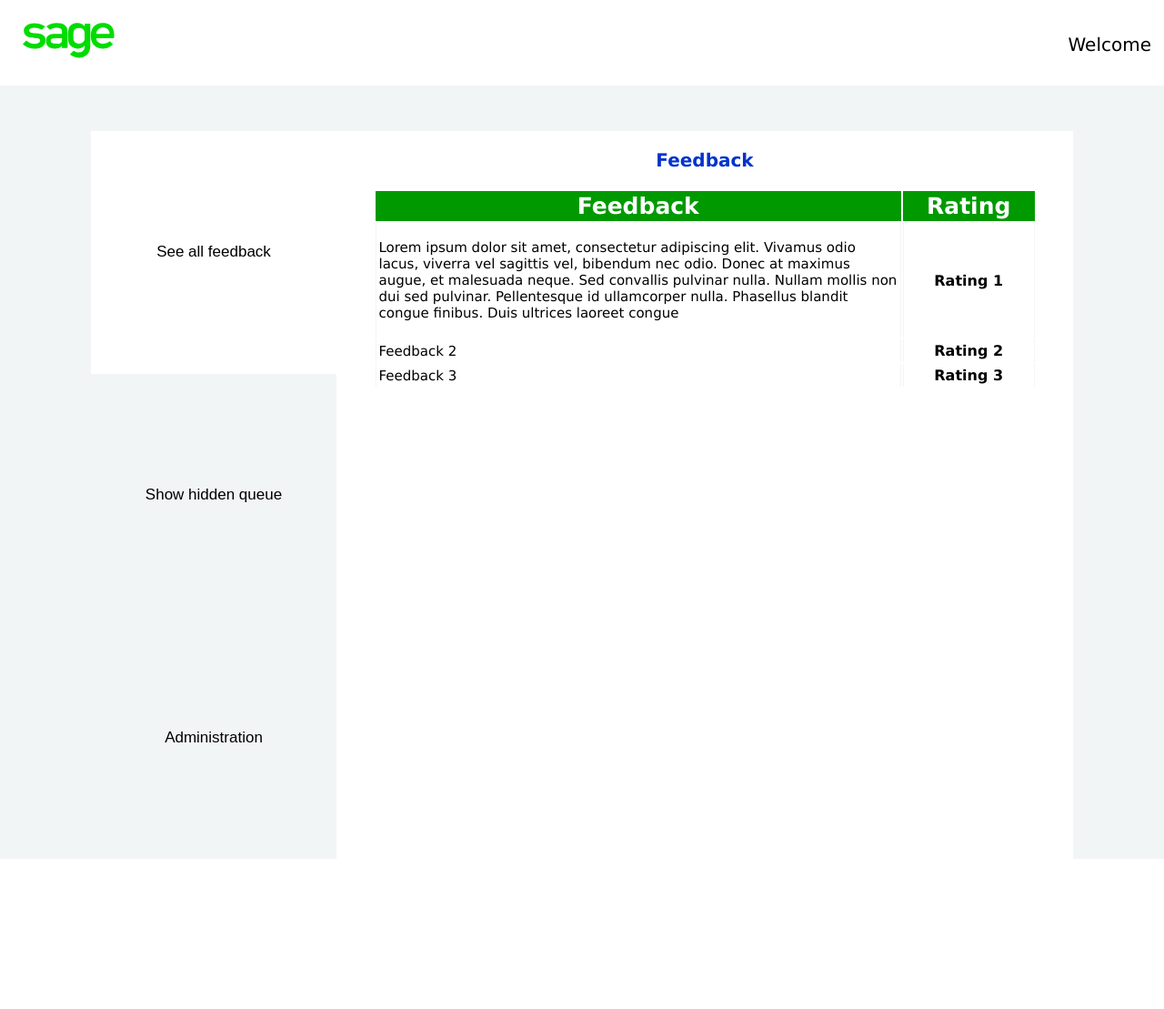
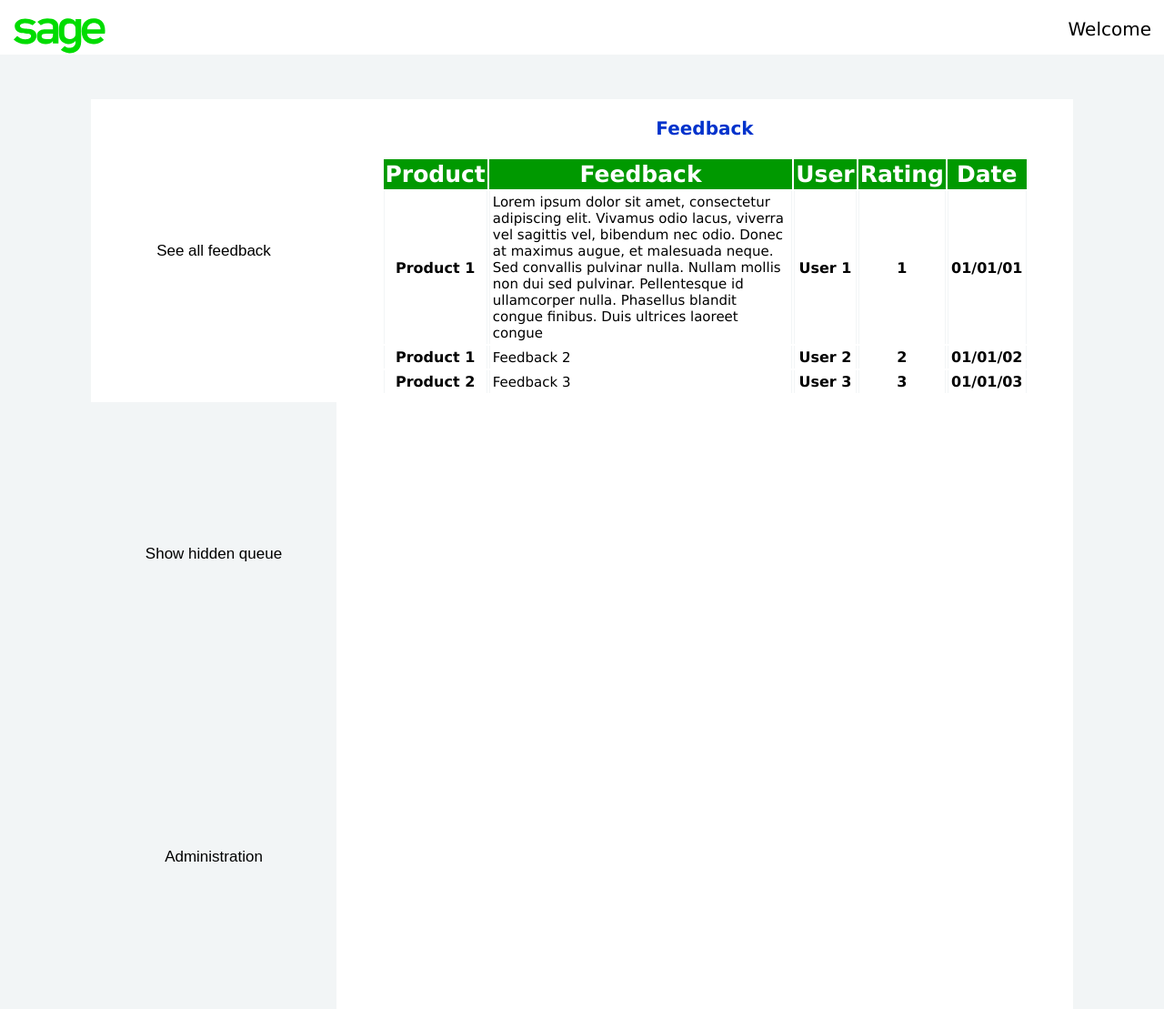
Before and after one commit to WildLeek/8005_project_Team11, a PHP site: page /AdminPanel.html in a window 1280 px wide. Shown: the whole page at 91% size. Before the commit the page ends 944 px from the top, so only its background shows below. Run offline with PHP 8.4, Linux system fonts and the light colour scheme; lists and menus that the app fills with data are empty; some libraries are stand-ins or nearby versions.

Commit message:
Updated the admin panel feedback sorting and filtering

```diff
--- a/AddFeedback.html
+++ b/AddFeedback.html
@@ -8,7 +8,6 @@
 </head>
 <body>
       <!-- TODO: user and rank should be taken from session and sent from here as well -->
-<div>
 
 <form action="insertFeedback.php" method="post">
   <textarea name="feedback" rows="20" cols="50"> Put your feedback here
--- a/AdminPanel.html
+++ b/AdminPanel.html
@@ -5,6 +5,11 @@
 <head>
     <meta charset="utf-8" />
     <title> Sage - admin panel</title>
+    <!--JQuery script, sourced by Google-->
+    <script src="https://ajax.googleapis.com/ajax/libs/jquery/3.4.1/jquery.min.js"></script>
+    <!--tablesorter (FORK) by Rob (Mottie) Garrison-->
+    <script src="https://cdnjs.cloudflare.com/ajax/libs/jquery.tablesorter/2.31.3/js/jquery.tablesorter.min.js"></script>
+    <script src="https://cdnjs.cloudflare.com/ajax/libs/jquery.tablesorter/2.31.3/js/jquery.tablesorter.widgets.min.js"></script>
     <link rel="stylesheet" type="text/css" href="StyleSheets/common.css" />
     <link rel="stylesheet" type="text/css" href="StyleSheets/adminPanel.css" />
     <script type="text/javascript" src="Scripts/adminPanel.js"></script>
@@ -20,8 +25,8 @@
                 <div class="dropdown">
                     <button class="menu-dropbtn" onclick="showMenu()">Welcome</button>
                     <div class="dropdown-content right-aligned-content" id="menuDropdown">
-                        <a href="https://my.sage.co.uk/public/help.aspx#/customer/support">Account Settings</a>
-                        <a href="https://www.sage.com/en-gb/support/">Log Out</a>
+                        <button class="btn-indropdown" onclick="popUp('newPassword')">Password Settings</button>
+                        <a href="#logout">Log Out</a>
                     </div>
                 </div>
             </li>
@@ -38,28 +43,40 @@
 
             <div id="feedback" class="tabcontent">
                 <h3>Feedback</h3>
-                <!--ToDo add php code that first checks if there are any feedbacks to display-->
-                <table id="all-feedback" class="table">
+
+                <table id="all-feedback" class="table tablesorter">
                     <thead>
                         <tr>
-                            <th>Feedback</th>
-                            <th>Rating</th>
+                            <th id="header-product" class="filter-select" data-placeholder="Select a product">Product</th>
+                            <th id="header-feedback">Feedback</th>
+                            <th id="header-user">User</th>
+                            <th id="header-rating" data-placeholder="Select range">Rating</th>
+                            <th id="header-date">Date</th>
                         </tr>
                     </thead>
                     <tbody>
                         <tr>
+                            <th class="product">Product 1</th>
                             <th class="feedback">
-                                <p>Lorem ipsum dolor sit amet, consectetur adipiscing elit. Vivamus odio lacus, viverra vel sagittis vel, bibendum nec odio. Donec at maximus augue, et malesuada neque. Sed convallis pulvinar nulla. Nullam mollis non dui sed pulvinar. Pellentesque id ullamcorper nulla. Phasellus blandit congue finibus. Duis ultrices laoreet congue</p>
+                                Lorem ipsum dolor sit amet, consectetur adipiscing elit. Vivamus odio lacus, viverra vel sagittis vel, bibendum nec odio. Donec at maximus augue, et malesuada neque. Sed convallis pulvinar nulla. Nullam mollis non dui sed pulvinar. Pellentesque id ullamcorper nulla. Phasellus blandit congue finibus. Duis ultrices laoreet congue
                             </th>
-                            <th class="rating">Rating 1</th>
+                            <th>User 1</th>
+                            <th class="rating">1</th>
+                            <th class="date">01/01/01</th>
                         </tr>
                         <tr>
+                            <th class="product">Product 1</th>
                             <th class="feedback">Feedback 2 </th>
-                            <th class="rating">Rating 2 </th>
+                            <th>User 2</th>
+                            <th class="rating">2 </th>
+                            <th class="date">01/01/02</th>
                         </tr>
                         <tr>
+                            <th class="product">Product 2</th>
                             <th class="feedback">Feedback 3 </th>
-                            <th class="rating">Rating 3 </th>
+                            <th>User 3</th>
+                            <th class="rating">3 </th>
+                            <th class="date">01/01/03</th>
                         </tr>
                     </tbody>
                     <!--<?php
@@ -73,6 +90,7 @@
                         }
                         $conn->close();
                     ?>-->
+
                 </table>
             </div>
 
--- a/LandingPage.html
+++ b/LandingPage.html
@@ -13,7 +13,7 @@
 <body>
     <header>
         <ul class="topnav">
-            <li><a href="https://www.sage.com/en-gb/"><img src="Logos/sage-logo.svg" alt="Sage Logo"></a></li>
+            <li class="logo"><a href="https://www.sage.com/en-gb/"><img src="Logos/sage-logo.svg" alt="Sage Logo"></a></li>
             <li><a href="https://www.sage.com/en-gb/products/">Products</a></li>
             <li><a href="https://www.sage.com/en-gb/blog/">Blog</a></li>
             <li>
--- a/Scripts/adminPanel.js
+++ b/Scripts/adminPanel.js
@@ -34,6 +34,47 @@
 
 function popUp(input) {
     if (input === "delete") {
-        var myWindow = window.open("deleteUser.html", "_blank", "toolbar=no, scrollbars=yes, top=200, left= 100, width=500, height=500");
+        window.open("deleteUser.html", "_blank", "toolbar=no, scrollbars=yes, top=200, left= 100, width=500, height=500");
+    }
+    if (input == "newPassword") {
+        window.open("alter_password.html", "_blank", "toolbar=no, scrollbars=yes, top=200, left= 100, width=800, height=1000");
     }
 }
+
+//defining the table for the jquery tablesorter script
+$(function () {
+    //disabling sorting on the product, feedback and user columns
+    $("table#all-feedback thead th:eq(0)").data("sorter", false);
+    $("table#all-feedback thead th:eq(1)").data("sorter", false);
+    $("table#all-feedback thead th:eq(2)").data("sorter", false);
+
+    //turning off the sorting for the product, feedback and user columns
+    $("table#all-feedback").tablesorter({
+
+        //defining the date format
+        dateFormat: "dd/mm/yyyy",
+
+        //adding the arrows
+        cssAsc: 'up',
+        cssDesc: 'down',
+
+        //installs the filter on the table
+        widgets: ["filter"],
+
+
+        widgetOptions: {
+            filter_functions : {
+                //setting rating ranges for the filter
+                3: {
+                    "< 1": function (e, n, f, i, $r, c, data) { return n <= 1 },
+                    "1-2": function (e, n, f, i, $r, c, data) { return n > 1 && n <= 2 },
+                    "2-3": function (e, n, f, i, $r, c, data) { return n > 2 && n <= 3 },
+                    "3-4": function (e, n, f, i, $r, c, data) { return n > 3 && n <= 4 },
+                    "4-5": function (e, n, f, i, $r, c, data) { return n > 4 && n <= 5 }
+                }
+
+            }
+        }
+    });
+
+});
--- a/StyleSheets/adminPanel.css
+++ b/StyleSheets/adminPanel.css
@@ -26,7 +26,7 @@
     justify-content: space-evenly;
     border: none;
     width: 25%;
-    height: 800px;
+    height: 1000px;
     background: inherit;
 }
 
@@ -53,8 +53,10 @@
 .tabcontent {
     background: #ffffff;
     width: 75%;
-    height: 800px;
-    overflow: scroll;
+    height: 1000px;
+    overflow-y: scroll;
+    padding-right: 10px;
+    padding-left: 10px;
 }
 
 .tabcontent h3
@@ -67,12 +69,31 @@
     margin-right: 5%;
     margin-left: 5%;
 }
+table, td th {
+    border-collapse;
+}
     table thead th {
+        background-repeat: no-repeat;
+        background-position: right center;
         background-color: #009900;
         color: #ffffff;
         font-size: 25px;
         border: #009900 1px solid;
         height: 30px;
+    }
+        table thead th.up {
+            padding-right: 20px;
+            padding-left: 10px;
+            background-image: url("../Logos/up-arrow.png")
+        }
+        table thead th.down {
+            padding-right: 20px;
+            padding-left: 10px;
+            background-image: url("../Logos/down-arrow.png")
+        }
+    th#header-rating,
+    th#header-date {
+        cursor: pointer;
     }
     table tbody tr th {
         padding: 3px;
@@ -85,13 +106,21 @@
         font-size: 15px;
         text-align: left;
     }
+    .tablesorter-filter {
+        height: 25px;
+    }
 
-.greenbtn {
-    height: 50px;
-    width: 90%;
-    margin-right: 5%;
-    margin-lefT: 5%;
+button.btn-indropdown {
+    width: 100%;
+    height: 71px;
+    border: none;
+    background-color: white;
+    font-size: 20px;
+    cursor: pointer;
 }
-.greenbtn:hover {
-    background-color: #008600;
+button.btn-indropdown:hover {
+    color: #6fc7f2;
 }
+.filtered {
+    display: none;
+}
--- a/StyleSheets/common.css
+++ b/StyleSheets/common.css
@@ -9,12 +9,11 @@
     background: #f2f5f6;
 }
 .container {
-    padding-top: 50px;
+    padding-top: 49px;
     padding-left: 100px;
     padding-right: 100px;
 }
 header {
-    height: inherit;
     background: #ffffff;
     margin-left: 0;
     margin-right: 0;
@@ -139,3 +160,27 @@
     height: 30px;
 
 }
+
+.logo {
+    display: block;
+    position: relative;
+    margin: 5px;
+    margin-top: 15px;
+    top: 5px;
+    width: 101px;
+    height: 39px;
+    margin-left: 10px;
+}
+    .logo a,
+    .logo a img {
+        position: absolute;
+    }
+    .logo a {
+        width: 101px;
+        height: 39px;
+        top: 0;
+    }
+    .logo a img {
+        top: 0;
+        left: 0;
+    }
```
Also changed, not shown: other parts of StyleSheets/common.css (+25 -3 lines), Scripts/alter_password.js (added, +32 -0 lines), StyleSheets/alter_password.css (added, +10 -0 lines), StyleSheets/login-register.css (+0 -43 lines), alter_password.html (+28 -46 lines), Logos/down-arrow.png (added), Logos/up-arrow.png (added).
